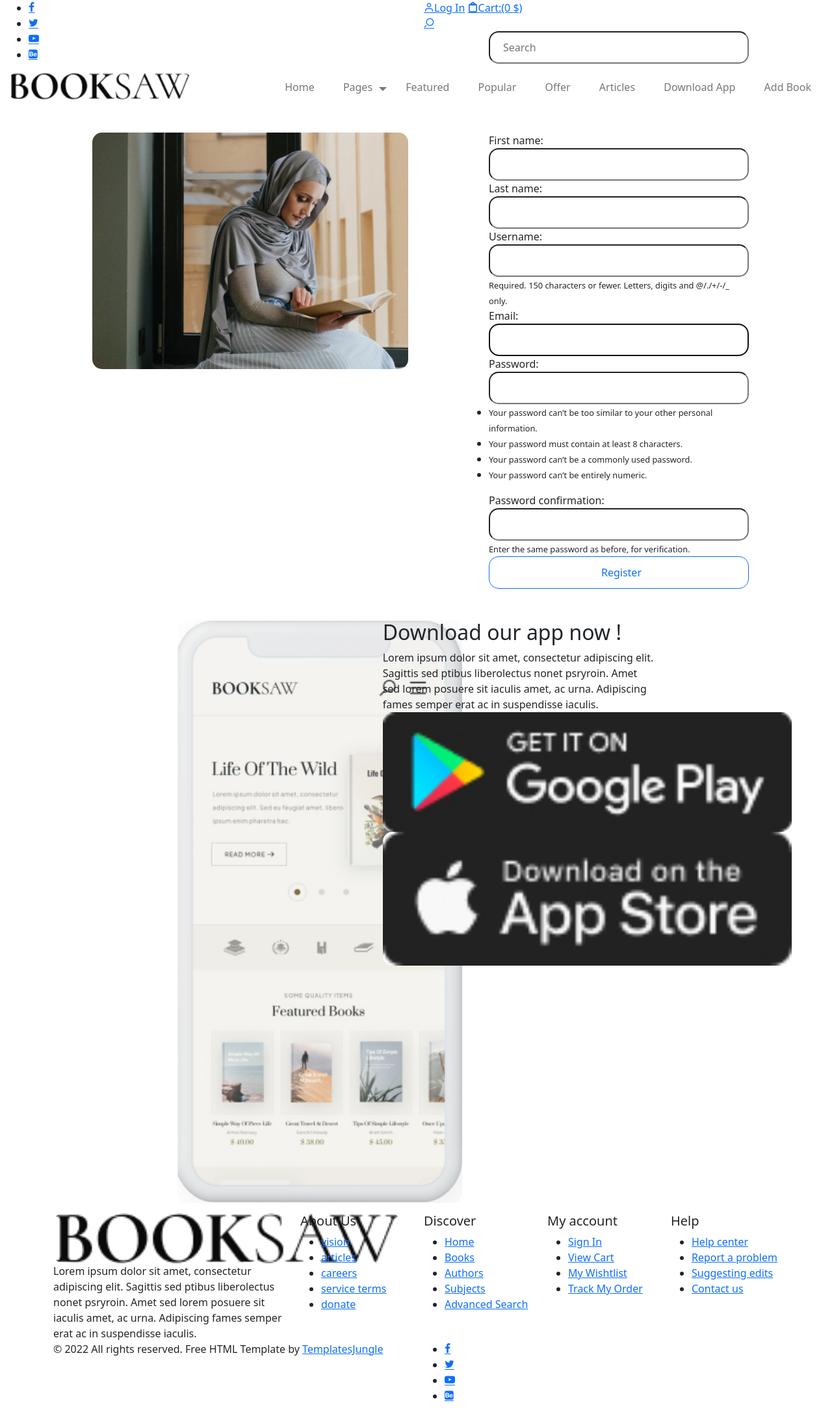
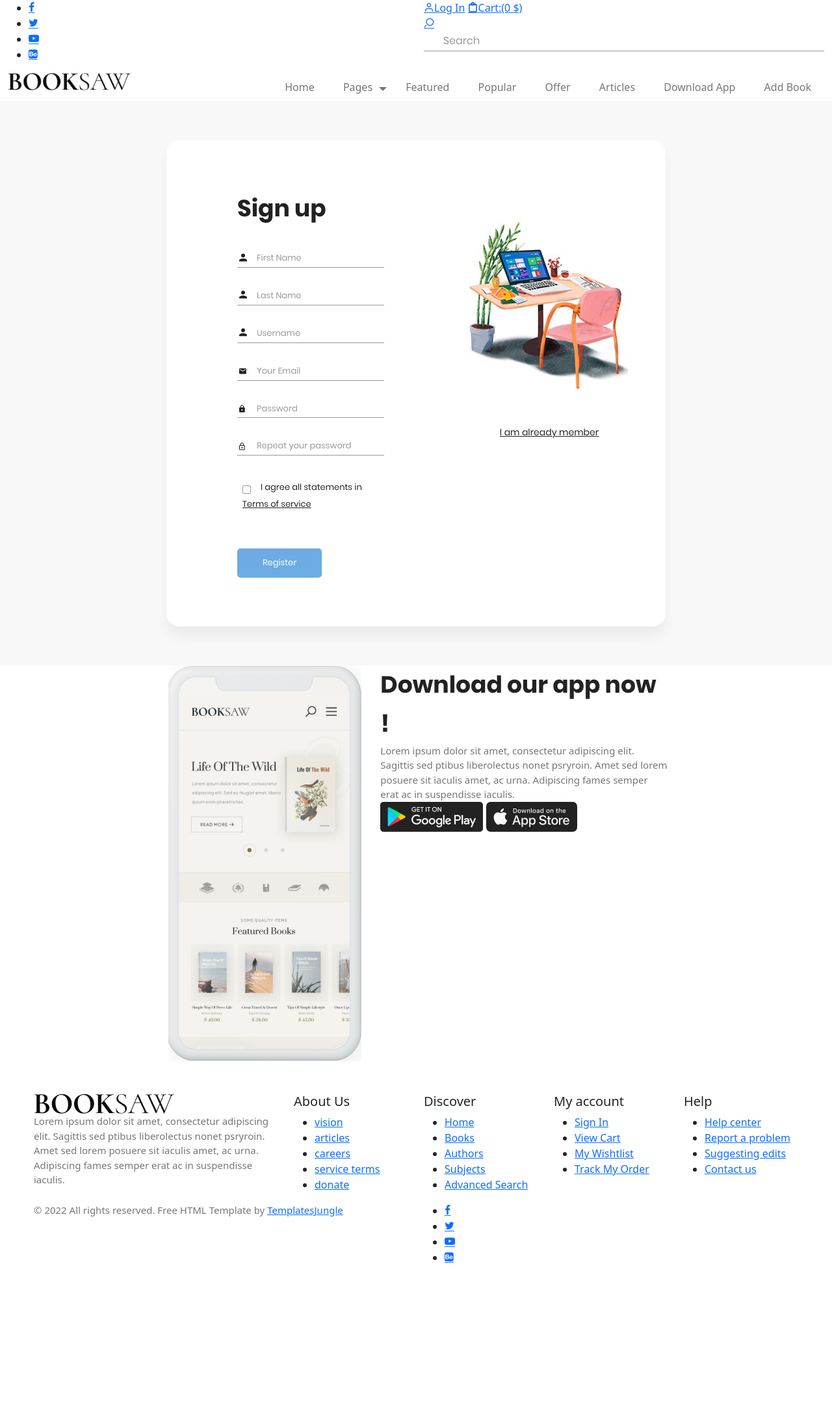
Before and after one commit to rashidiy/ShareILM, a Django app: page /accounts/register/ in a window 1280 px wide. Shown: the whole page at 65% size. After the commit the page ends 1943 px from the top, so only its background shows below. Run offline with Django 5.2, Linux system fonts and the light colour scheme; style sheets or scripts are compiled from the project's sources; parts of the project's set-up code (start-up, migrations or seed data) failed here and were passed over; some web fonts are replaced.

Commit message:
Updated register page

```diff
--- a/templates/booksaw/auth/register.html
+++ b/templates/booksaw/auth/register.html
@@ -1,59 +1,88 @@
 {% extends 'booksaw/base.html' %}
 {% load static %}
-{% block extra_style %}
-    <style>
-        input, button {
-            border-radius: 15px !important;
-            height: 50px !important;
-            width: 400px !important;
-            padding-left: 20px !important;
-
-        }
-
-        img {
-            width: 150%;
-            border-radius: 15px;
-        }
-
-        p {
-            margin: 0 0 0 0;
-        }
-
-        .forget-pass {
-            margin: -26px 0 3px 260px
-        }
-
-        form {
-            margin-left: 100px;
-        }
-
-    </style>
-{% endblock %}
-
-{% block content %}
-    <div class="container">
-        <div class="row m-5">
-            <div class="col-md-6">
-                <img src="{% static 'assets/images/post-img2.jpg' %}" alt="login image" class="img-fluid">
+{%  block  content %}
+    <link rel="stylesheet" href="{% static 'fonts/material-icon/css/material-design-iconic-font.min.css' %}">
+    <link rel="stylesheet" href="{% static 'css/style_signup.css' %}">
+   <div class="main_sign">
+        <!-- Sign up form -->
+        <section class="signup">
+            <div class="container_sign">
+                <div class="signup-content">
+                    <div class="signup-form">
+                        <h2 class="form-title">Sign up</h2>
+                        <form method="POST" class="register-form" id="register-form">{% csrf_token %}
+                            <div class="form-group">
+                                <label for="name"><i class="zmdi zmdi-account material-icons-name"></i></label>
+                                <input type="text" name="first_name" id="name" placeholder="First Name" value="{{ form.first_name.value|default:'' }}"/>
                             </div>
-            <div class="col-md-6">
-                <form method="post">
-                    {% csrf_token %}
-                    {% for field in form %}
-                        <div class="row">
-                            <p>
-                                {{ field.label_tag }}
-                                {{ field }}
-                                {{ field.errors }}
-                                {% if field.help_text %}
-                                    <small class="helptext">{{ field.help_text }}</small>
+                            {% if form.errors.first_name.0 %}
+                            <div class="invalid-feedback">
+                                {{ form.errors.first_name.0 }}
+                            </div>
                         {% endif %}
-                            </p>
+                            <div class="form-group">
+                                <label for="name"><i class="zmdi zmdi-account material-icons-name"></i></label>
+                                <input type="text" name="last_name" id="name" placeholder="Last Name" value="{{ form.last_name.value|default:'' }}"/>
                             </div>
-                    {% endfor %}
-                    <button class="btn btn-outline-primary" type="submit">Register</button>
+                        {% if form.errors.last_name.0 %}
+                            <div class="invalid-feedback" style="">
+                                {{ form.errors.last_name.0 }}
+                            </div>
+                        {% endif %}
+                            <div class="form-group">
+                                <label for="name"><i class="zmdi zmdi-account material-icons-name"></i></label>
+                                <input type="text" name="username" id="name" placeholder="Username" value="{{ form.username.value|default:'' }}"/>
+                            </div>
+                        {% if form.errors.username.0 %}
+                            <div class="invalid-feedback">
+                                {{ form.errors.username.0 }}
+                            </div>
+                        {% endif %}
+                            <div class="form-group">
+                                <label for="email"><i class="zmdi zmdi-email"></i></label>
+                                <input type="email" name="email" id="email" placeholder="Your Email" value="{{ form.email.value|default:'' }}"/>
+                            </div>
+                        {% if form.errors.email.0 %}
+                            <div class="invalid-feedback">
+                                {{ form.errors.email.0 }}
+                            </div>
+                        {% endif %}
+                            <div class="form-group">
+                                <label for="pass"><i class="zmdi zmdi-lock"></i></label>
+                                <input type="password" name="password1" id="pass" placeholder="Password"/>
+                            </div>
+                        {% if form.errors.password1.0 %}
+                            <div class="invalid-feedback">
+                                {{ form.errors.password1.0 }}
+                            </div>
+                        {% endif %}
+                            <div class="form-group">
+                                <label for="re-pass"><i class="zmdi zmdi-lock-outline"></i></label>
+                                <input type="password" name="password2" id="re_pass" placeholder="Repeat your password"/>
+                            </div>
+                        {% if form.errors.password2.0 %}
+                            <div class="invalid-feedback">
+                                {{ form.errors.password2.0 }}
+                            </div>
+                        {% endif %}
+                            <div class="form-group">
+                                <input type="checkbox" name="agree-term" id="agree-term" class="agree-term" />
+                                <label for="agree-term" class="label-agree-term"><span><span></span></span>I agree all statements in  <a href="#" class="term-service">Terms of service</a></label>
+                            </div>
+                            <div class="form-group form-button">
+                                <input type="submit" name="signup" id="signup" class="form-submit" value="Register"/>
+                            </div>
                         </form>
+                    </div>
+                    <div class="signup-image">
+                        <figure><img src="{% static 'images/signup-image.jpg' %}" alt="sing up image"></figure>
+                        <a href="{% url 'login' %}" class="signup-image-link">I am already member</a>
                     </div>
                 </div>
             </div>
-{% endblock %}
+        </section>
+    </div>
+
+    <script src="{% static 'vendor/jquery/jquery.min.js' %}"></script>
+    <script src="{% static 'js/main.js' %}"></script>
+{% endblock content %}
```
Lines whose indentation alone changed are shown as unchanged.
